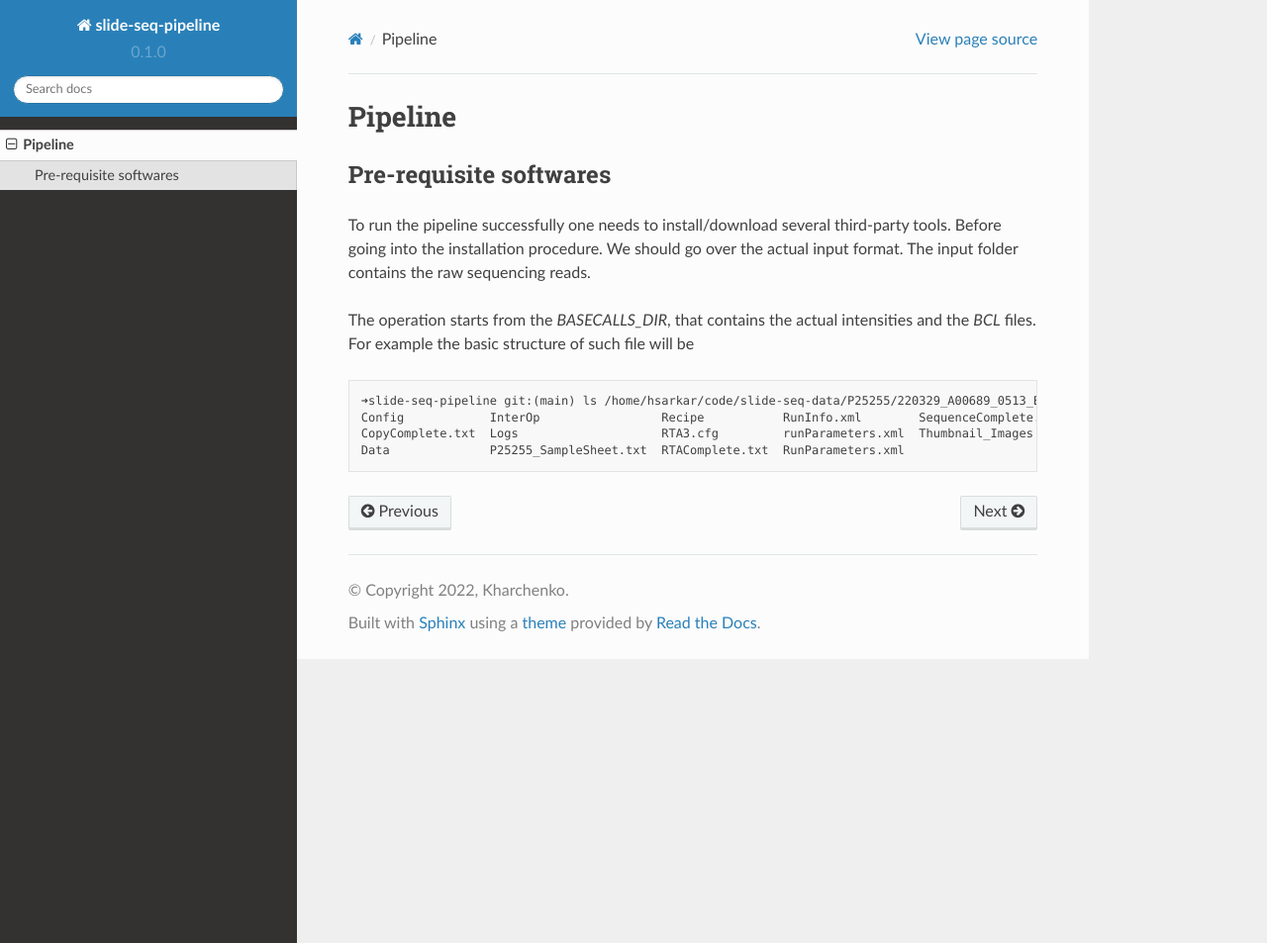
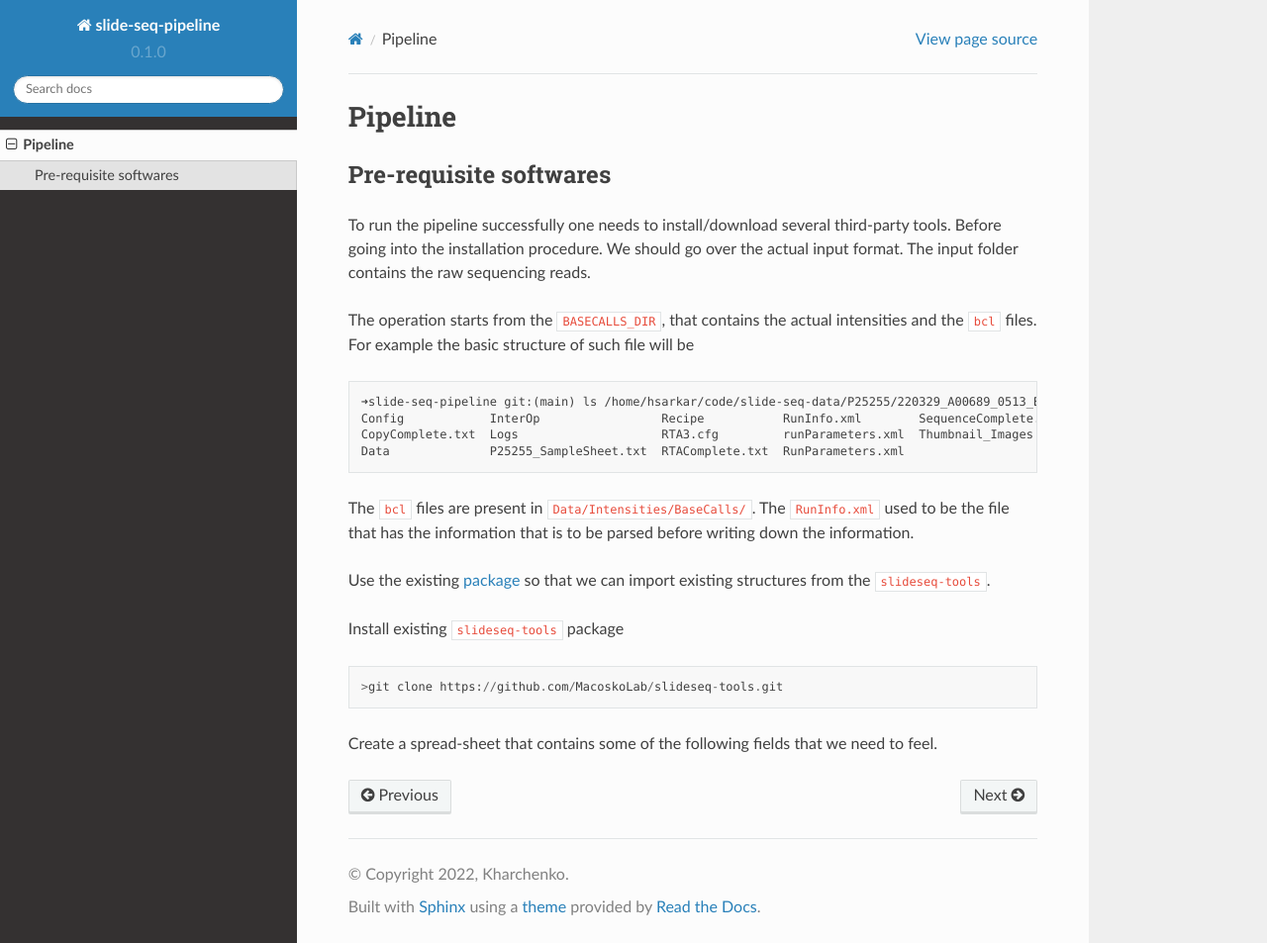
Before and after one commit to hiraksarkar/slide-seq-pipeline, a Sphinx documentation site: the page built from docs/source/pipeline.rst, in a window 1280 px wide and 953 px high. Shown: the whole window at 99% size. Built offline with Sphinx 7.4.7 and the Read the Docs theme 2.0.0, drawn with Linux system fonts in a browser that asks for light colours.

Commit message:
adding more files

```diff
--- a/docs/source/pipeline.rst
+++ b/docs/source/pipeline.rst
@@ -7,8 +7,8 @@ To run the pipeline successfully one needs to install/download several third-par
 Before going into the installation procedure. We should go over the actual input format.
 The input folder contains the raw sequencing reads.
 
-The operation starts from the `BASECALLS_DIR`, that contains the actual intensities and the
-`BCL` files. For example the basic structure of such file will be
+The operation starts from the ``BASECALLS_DIR``, that contains the actual intensities and the
+``bcl`` files. For example the basic structure of such file will be
 
 ::
 
@@ -16,3 +16,17 @@ The operation starts from the `BASECALLS_DIR`, that contains the actual intensit
         Config            InterOp                 Recipe           RunInfo.xml        SequenceComplete.txt
         CopyComplete.txt  Logs                    RTA3.cfg         runParameters.xml  Thumbnail_Images
         Data              P25255_SampleSheet.txt  RTAComplete.txt  RunParameters.xml
+
+
+The ``bcl`` files are present in ``Data/Intensities/BaseCalls/``.  The ``RunInfo.xml`` used to be the file
+that has the information that is to be parsed before writing down the information.
+
+Use the existing `package <https://github.com/MacoskoLab/slideseq-tools>`_ so that we can import existing structures
+from the ``slideseq-tools``.
+
+Install existing ``slideseq-tools`` package
+::
+
+        >git clone https://github.com/MacoskoLab/slideseq-tools.git
+
+Create a spread-sheet that contains some of the following fields that we need to feel.
```
Also changed, not shown: docs/source/notebooks/preprocess.ipynb (added), 2 other files.
